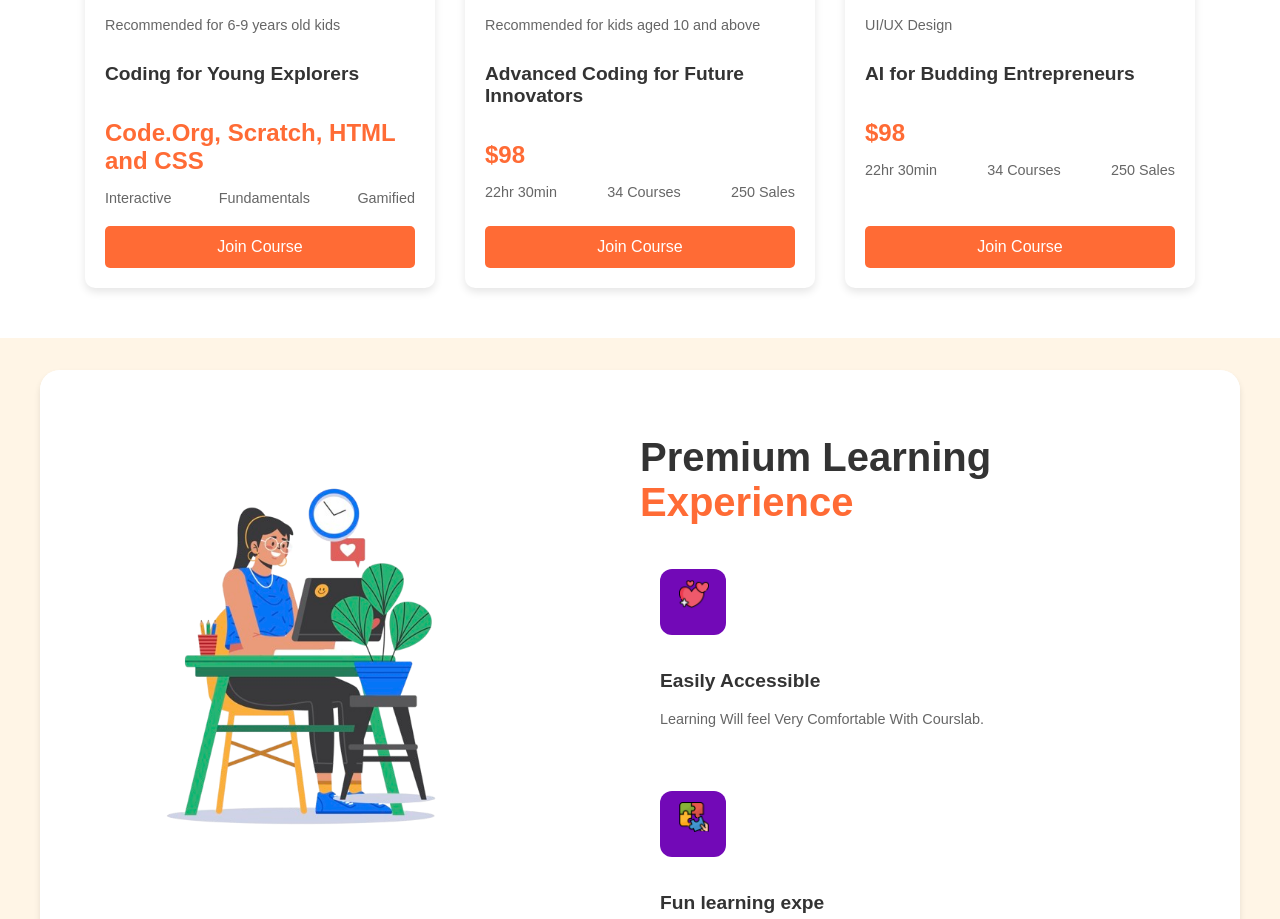
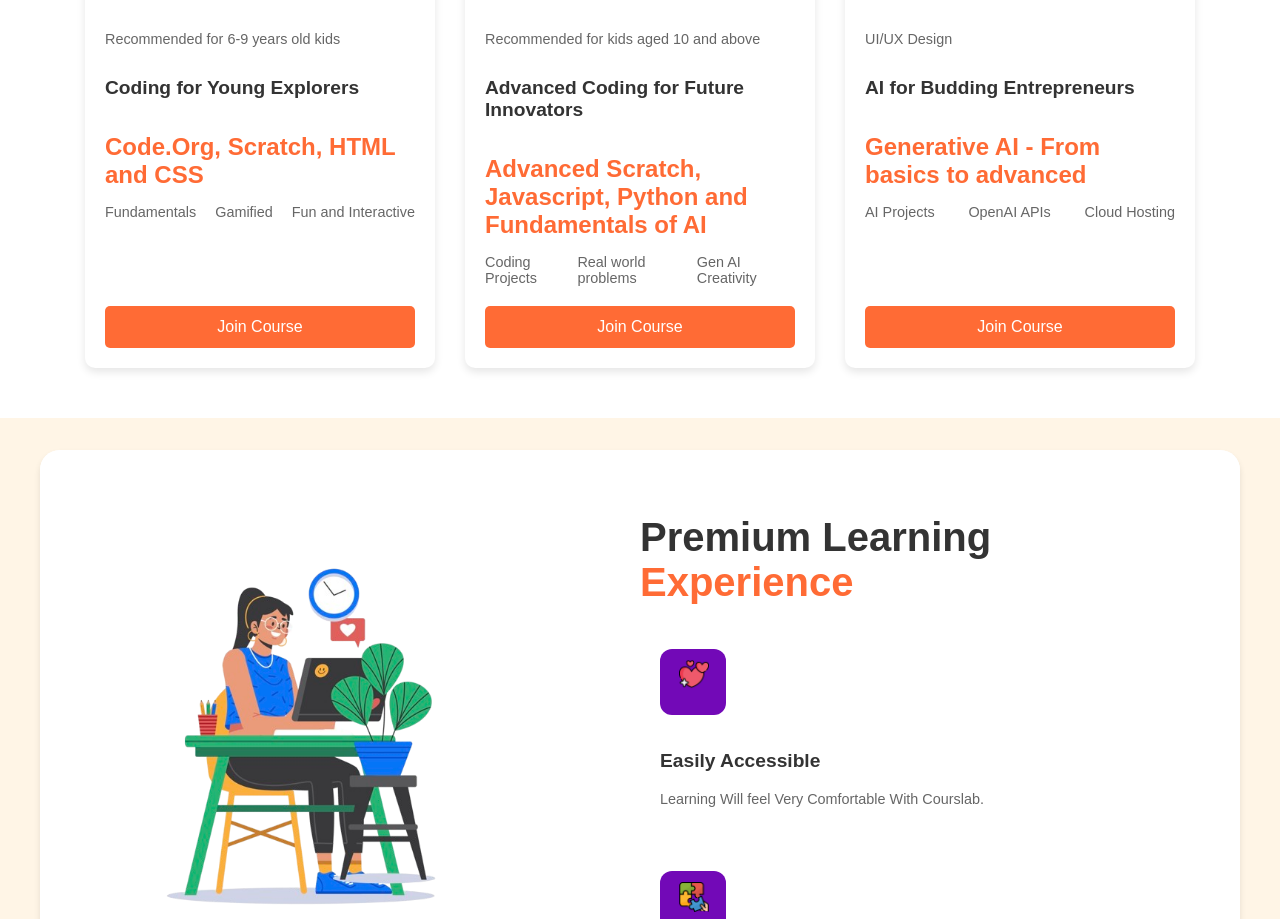
Before and after one commit to Codersbee/coderesbee3, a plain HTML site: page index.html in a window 1280 px wide. Shown: the part 1481-2400 px from the top of the page. Drawn offline with Linux system fonts and the light colour scheme.

Commit message:
Update index.html
Changes to courses offered

```diff
--- a/index.html
+++ b/index.html
@@ -1,4 +1,4 @@
-<!DOCTYPE html>
+s<!DOCTYPE html>
 <html lang="en">
 <head>
     <meta charset="UTF-8">
@@ -80,9 +80,9 @@
                 <h3 class="course-title">Coding for Young Explorers</h3>
                 <p class="course-price">Code.Org, Scratch, HTML and CSS</p>
                 <div class="course-details">
-                    <span>Interactive</span>
                     <span>Fundamentals</span>
                     <span>Gamified</span>
+                    <span>Fun and Interactive</span>
                 </div>
                 <button class="join-course">Join Course</button>
             </div>
@@ -93,11 +93,11 @@
             <div class="course-content">
                 <p class="course-recommendation">Recommended for kids aged 10 and above</p>
                 <h3 class="course-title">Advanced Coding for Future Innovators</h3>
-                <p class="course-price">$98</p>
+                <p class="course-price">Advanced Scratch, Javascript, Python and Fundamentals of AI</p>
                 <div class="course-details">
-                    <span>22hr 30min</span>
-                    <span>34 Courses</span>
-                    <span>250 Sales</span>
+                    <span>Coding Projects</span>
+                    <span>Real world problems</span>
+                    <span>Gen AI Creativity</span>
                 </div>
                 <button class="join-course">Join Course</button>
             </div>
@@ -108,11 +108,11 @@
             <div class="course-content">
                 <p class="course-recommendation">UI/UX Design</p>
                 <h3 class="course-title">AI for Budding Entrepreneurs</h3>
-                <p class="course-price">$98</p>
+                <p class="course-price">Generative AI - From basics to advanced</p>
                 <div class="course-details">
-                    <span>22hr 30min</span>
-                    <span>34 Courses</span>
-                    <span>250 Sales</span>
+                    <span>AI Projects</span>
+                    <span>OpenAI APIs</span>
+                    <span>Cloud Hosting</span>
                 </div>
                 <button class="join-course">Join Course</button>
             </div>
```
